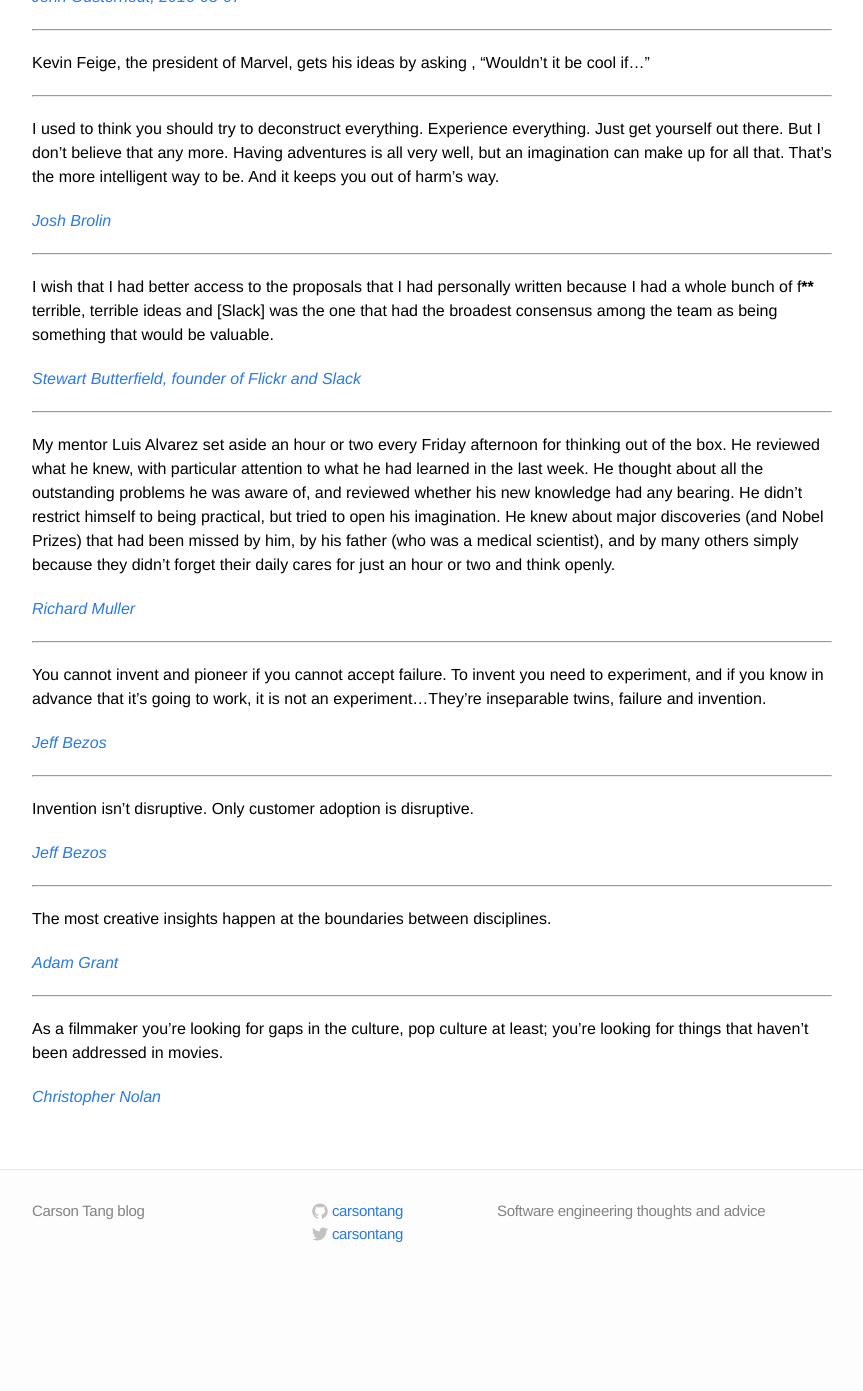
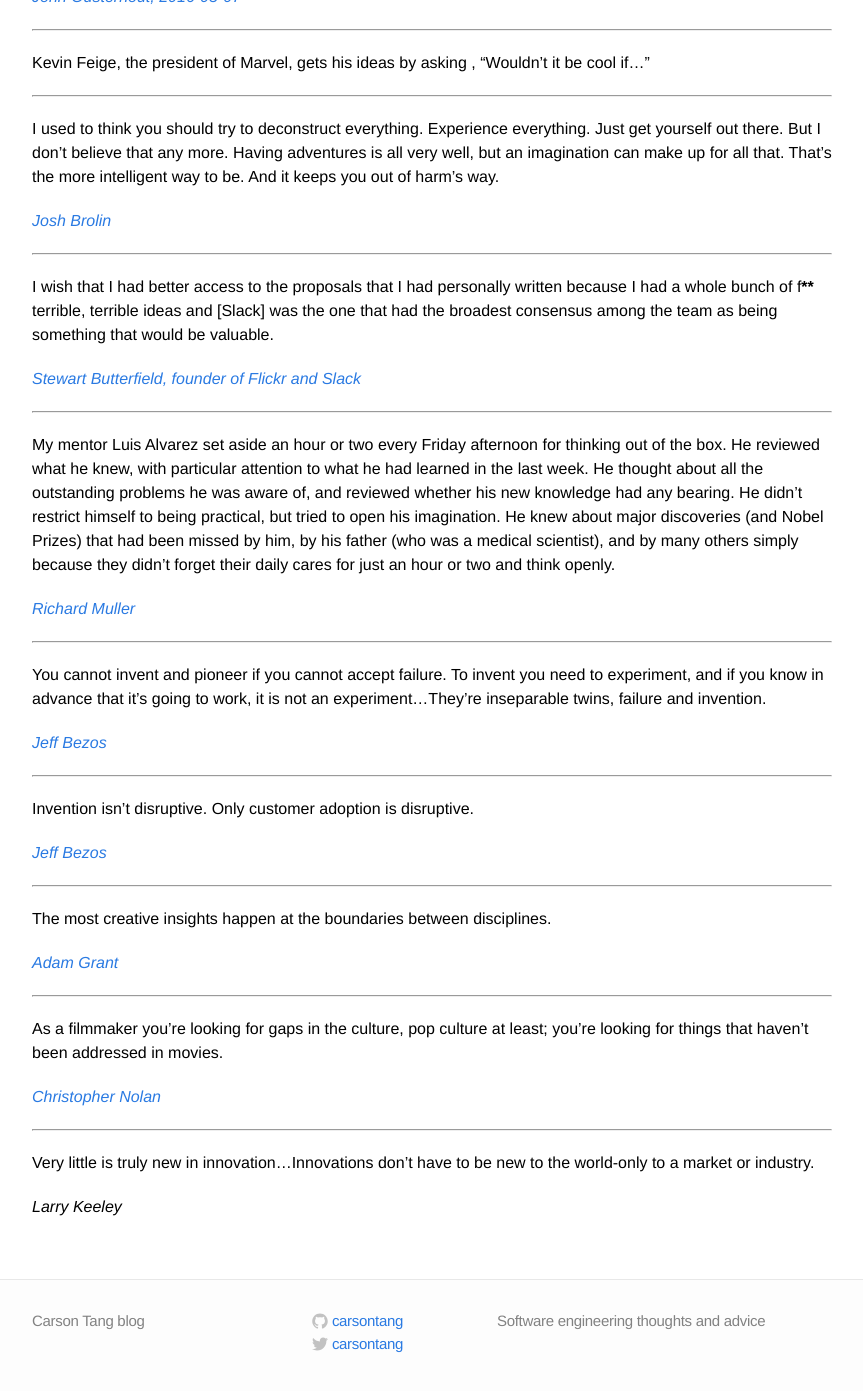
Before and after one commit to carsontang/carsontang.github.io, a Jekyll site: the page built from quotes.md, in a window 1280 px wide and 1400 px high, scrolled down 6972 px. Shown: the top 1391 px of the window, without its empty margins (208-1071 px from the left). Built offline with Jekyll 4.4.1, drawn with Linux system fonts in a browser that asks for light colours; before the commit the page ends 8262 px from its top, so only the background shows below that.

Commit message:
new quote

```diff
--- a/css/main.css
+++ b/css/main.css
@@ -426,5 +426,5 @@ a:visited { color: #205caa; }
 }
 
 .blog-diagram {
-  max-width: 100%;
+  max-width: 50%;
 }
--- a/quotes.md
+++ b/quotes.md
@@ -329,3 +329,9 @@ The most creative insights happen at the boundaries between disciplines.
 As a filmmaker you’re looking for gaps in the culture, pop culture at least; you’re looking for things that haven’t been addressed in movies.
 
 *[Christopher Nolan](https://www.nytimes.com/2017/07/12/movies/dunkirk-christopher-nolan-interview.html)*
+
+---
+
+Very little is truly new in innovation...Innovations don't have to be new to the world-only to a market or industry.
+
+*Larry Keeley*
```
